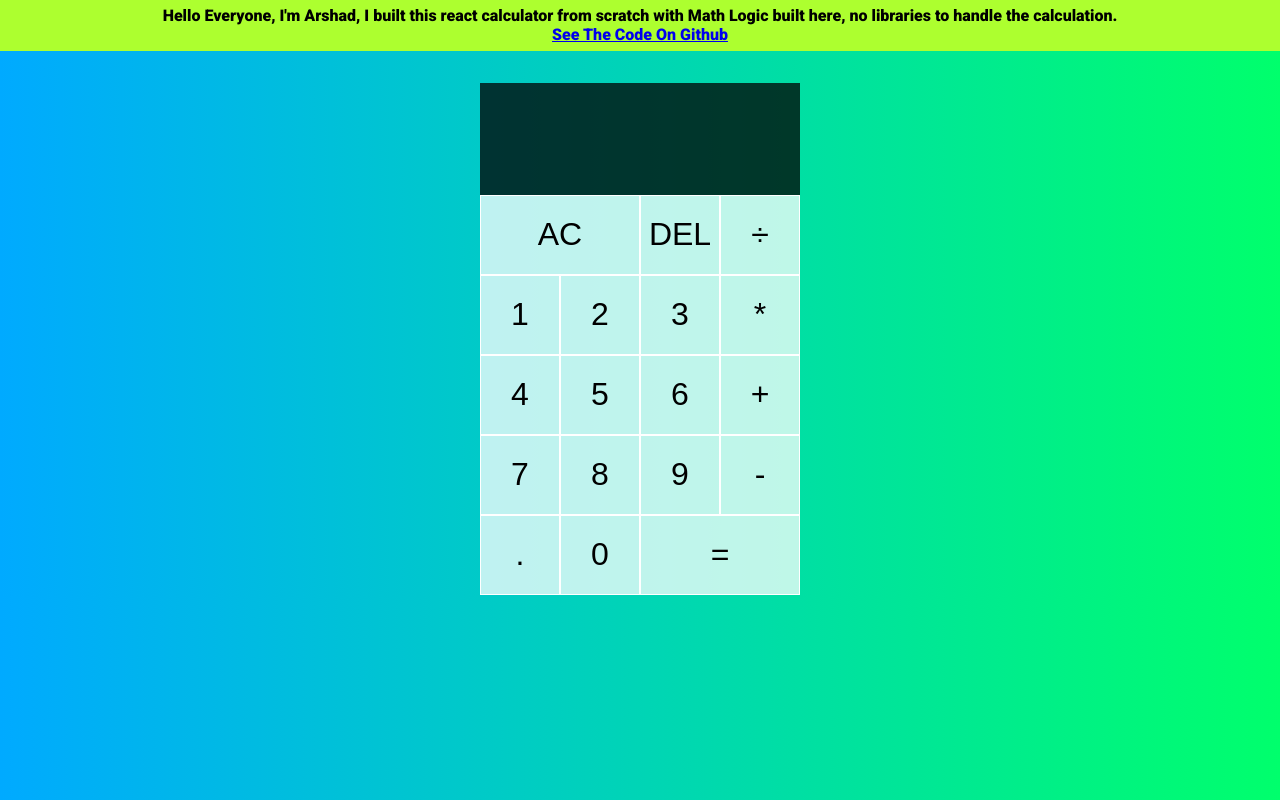
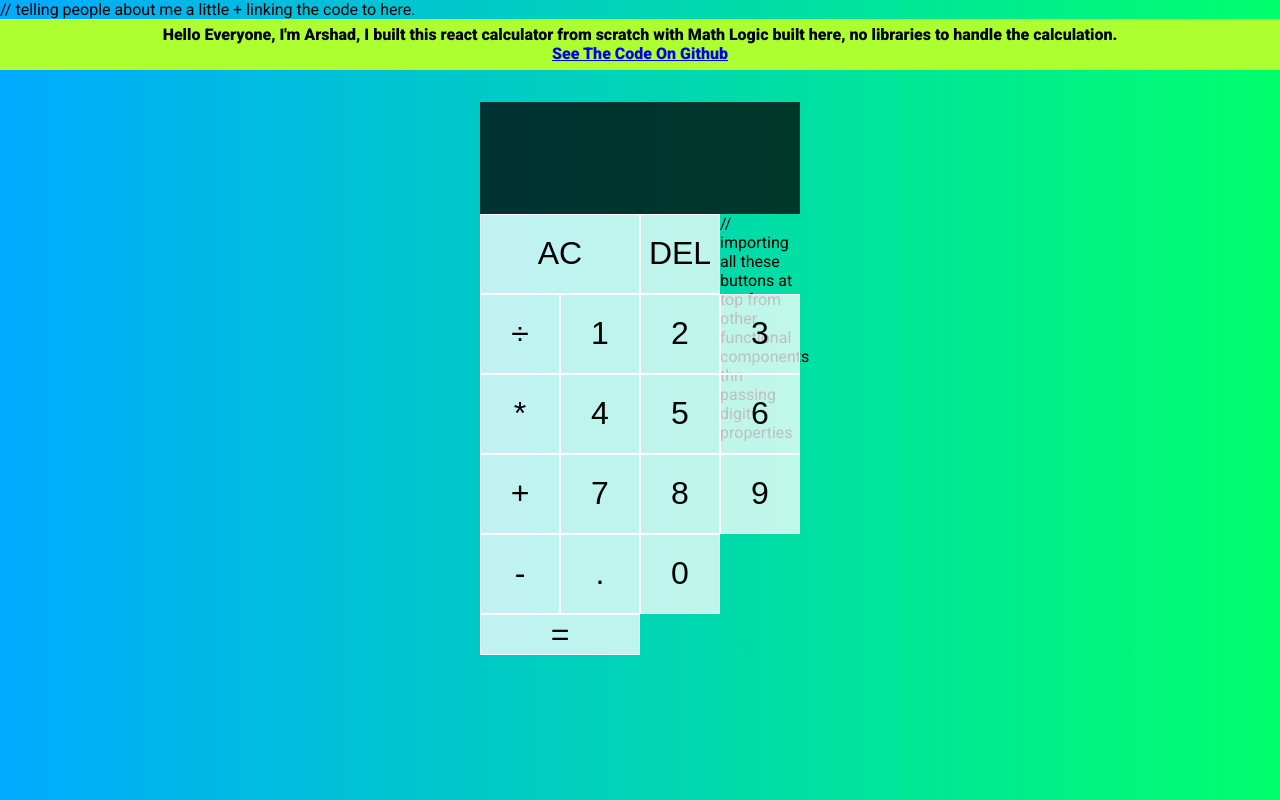
Before and after one commit to ArshadChowdhury/react_calculator, a React (Create React App) app: page / in a window 1280 px wide. Built offline with nearby package versions, Linux system fonts and the light colour scheme.

Commit message:
Update App.js

```diff
--- a/src/App.js
+++ b/src/App.js
@@ -164,6 +164,7 @@ function App() {
 
   return (
     <>
+    // telling people about me a little + linking the code to here.
       <div className="description">
         Hello Everyone, I'm Arshad, I built this react calculator from scratch
         with Math Logic built here, no libraries to handle the calculation.{" "}
@@ -188,6 +189,7 @@ function App() {
         <button onClick={() => dispatch({ type: ACTIONS.DELETE_DIGIT })}>
           DEL
         </button>
+        // importing all these buttons at top from other functional components thn passing digit properties
         <OperationButtons operation="÷" dispatch={dispatch} />
         <DigitButtons digit="1" dispatch={dispatch} />
         <DigitButtons digit="2" dispatch={dispatch} />
```
